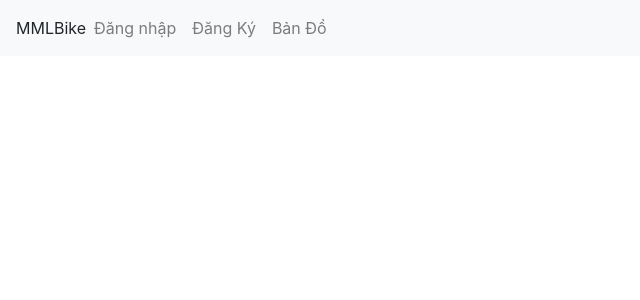
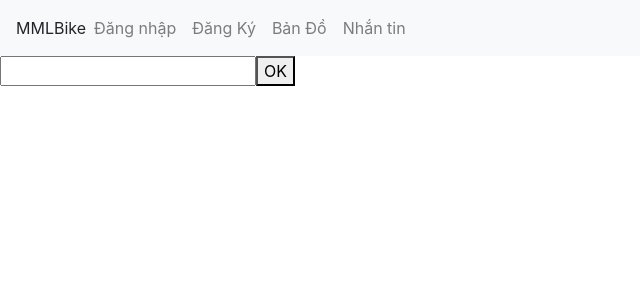
Before and after one commit to trieuminh98/LTWeb2_DoAn, a React (Create React App) app in the folder client/: page /chat in a window 1280 px wide. Shown: the top 300 px of the page, without its empty margins (0-640 px from the left). Built offline with nearby package versions, Linux system fonts and the light colour scheme; no server answers.

Commit message:
text socket.io

```diff
--- a/client/package.json
+++ b/client/package.json
@@ -15,7 +15,7 @@
     "react-scripts": "3.0.0",
     "redux": "^4.0.1",
     "redux-thunk": "^2.3.0",
-    "socket.io": "^2.2.0"
+    "socket.io-client": "^2.2.0"
   },
   "scripts": {
     "start": "react-scripts start",
--- a/client/src/App.js
+++ b/client/src/App.js
@@ -5,6 +5,7 @@ import store from "./store";
 import Signup from "./component/user/signup";
 import Login from "./component/user/login";
 import Map from "./component/index/map";
+import Chat from "./component/chat/chat";
 import { Switch, Route } from "react-router-dom";
 // import {Bros} from 'react-router'
 import Header from "./component/menu/header";
@@ -19,6 +20,7 @@ class App extends React.Component {
           <Route path="/login" component={Login} />
           <Route path="/signup" component={Signup} />
           <Route path="/map" component={Map} />
+          <Route path="/chat" component={Chat} />
         </Switch>
       </Provider>
     );
--- /dev/null
+++ b/client/src/component/chat/chat.js
@@ -0,0 +1,52 @@
+import React from "react";
+import socketIOClient from "socket.io-client";
+
+class Chat extends React.Component {
+  constructor(props) {
+    super(props);
+    this.state = {
+      content: ""
+    };
+  }
+
+  onHandleChange = e => {
+    let content = e.target.value;
+    this.setState({ content });
+  };
+
+  //Khi vào trang tự động connect tới server socket
+  //Thuật ngữ  là emit event
+  //Server nhận 1 event từ 1 client nào đó => Server gửi lại event đó tới tất cả client
+  componentDidMount() {
+    const endpoint = 'http://localhost:5000';
+    const socket = socketIOClient(endpoint);
+    socket.on('RECEIVE_MESSAGE',data => {
+      console.log("Nhận lại event receive message: ",data);
+    })
+    this.setState({socket})
+  }
+
+  onHandleSubmit = e => {
+    let {content,socket} = this.state;
+    socket.emit('SEND_MESSAGE',content);
+    this.setState({
+      content: ""
+    });
+  };
+
+  render() {
+    return (
+      <React.Fragment>
+        <div className="chat-contents" />
+        <input
+          type="text"
+          value={this.state.content}
+          onChange={this.onHandleChange}
+        />
+        <button onClick={this.onHandleSubmit}>OK</button>
+      </React.Fragment>
+    );
+  }
+}
+
+export default Chat;
--- a/client/src/component/menu/header.js
+++ b/client/src/component/menu/header.js
@@ -32,6 +32,11 @@ class Header extends React.Component {
                       Bản Đồ
                     </Link>
                   </li>
+                  <li className="nav-item">
+                    <Link className="nav-link" to="/chat">
+                      Nhắn tin
+                    </Link>
+                  </li>
                 </ul>
               </div>
             </nav>
```
Also changed, not shown: client/src/component/chat/index.js (deleted), 1 other file (tests, documents, lock files or other folders).
